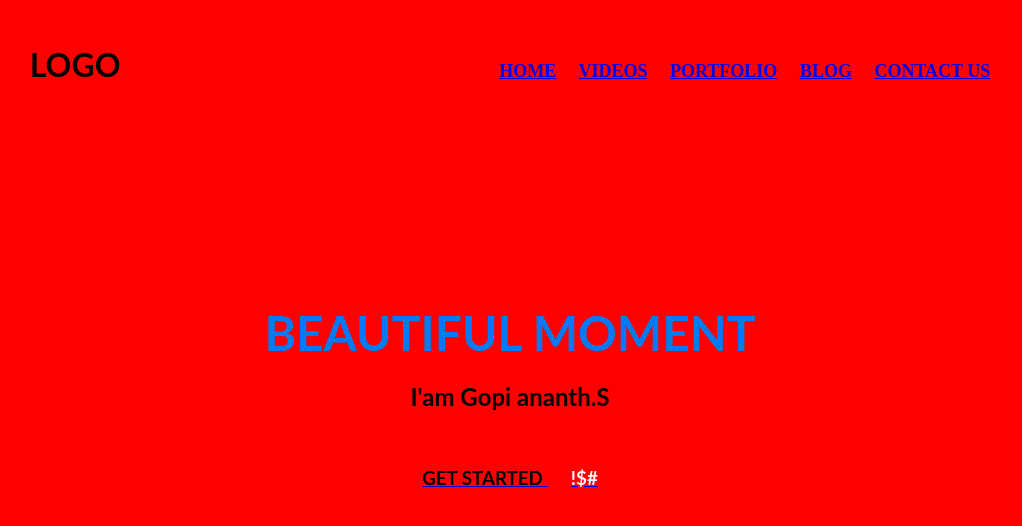
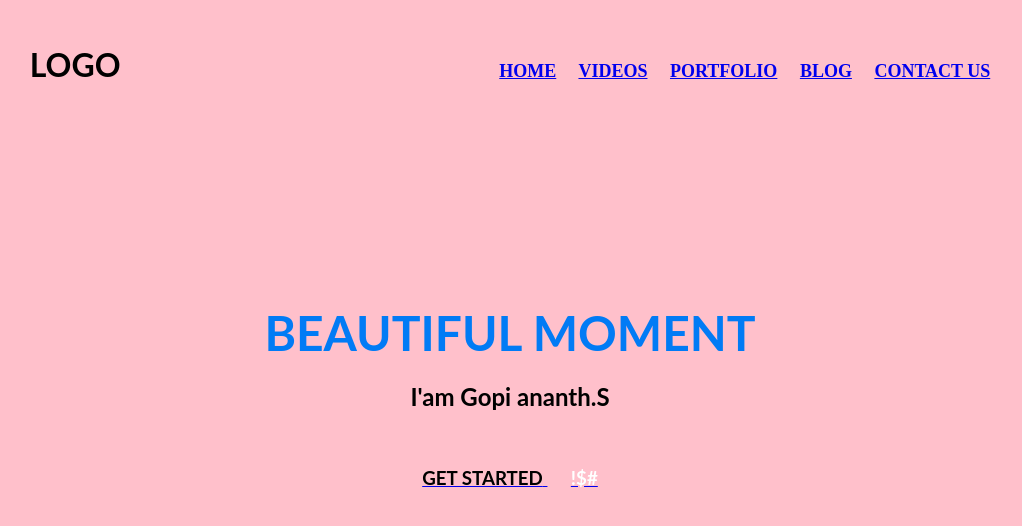
Before and after one commit to gopiananth14124S/gopiananth14124S.github.io, a plain HTML site: page index.html in a window 1280 px wide. Shown: the whole page, without its empty margins (130-1152 px from the left). Drawn offline with Linux system fonts and the light colour scheme.

Commit message:
Update index.html

```diff
--- a/index.html
+++ b/index.html
@@ -6,7 +6,7 @@
 		Welcom to my world
 	</title>
 </head>
-<body style="background-color:#FF0000;">
+<body style="background-color:#FFC0CB;">
 	<br />
 	<h3 align="center">
 		<font face="Lato" size="6">LOGO</font>
```
